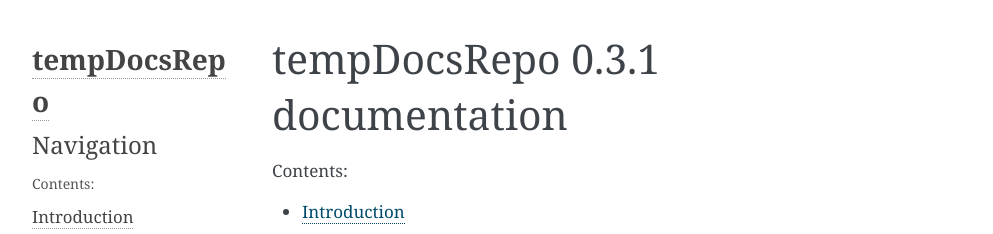
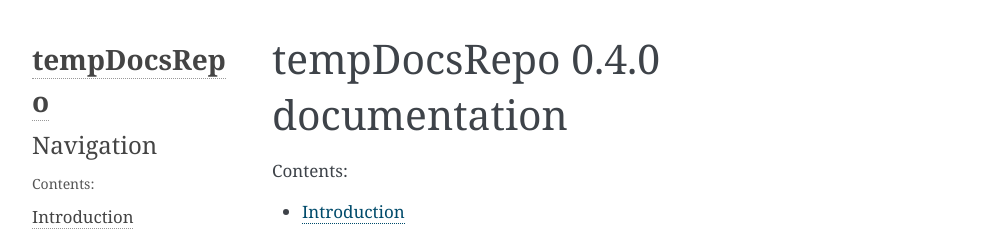
Before and after one commit to salasoom/tempDocsRepo, a Sphinx documentation site: the page built from docs/source/index.rst, in a window 1280 px wide. Shown: the top 234 px of the page, without its empty margins (148-1141 px from the left). Built offline with Sphinx 7.4.7, drawn with Linux system fonts in a browser that asks for light colours; formulas are drawn with MathJax 3.

Commit message:
Update version in docs

```diff
--- a/docs/source/index.rst
+++ b/docs/source/index.rst
@@ -1,6 +1,6 @@
 .. include:: defs.rst
 
-|tempDocsRepo| 0.3.1 documentation
+|tempDocsRepo| 0.4.0 documentation
 =========================
 
 .. toctree::
--- a/docs/source/introduction.rst
+++ b/docs/source/introduction.rst
@@ -4,7 +4,7 @@
 Introduction
 ============
 
-This is version 0.3.1.
+This is version 0.4.0
 
 |tempDocsRepo| was originally designed for testing readthedocs...
 
```
